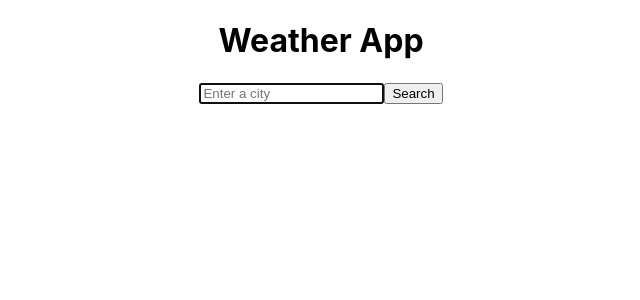
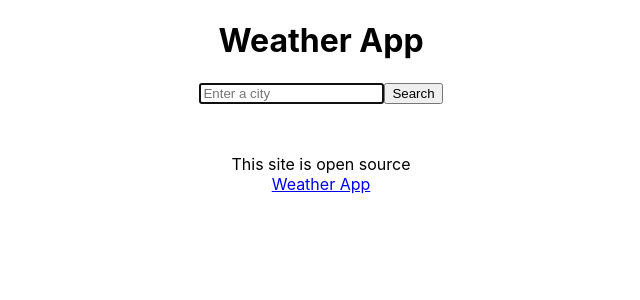
Before and after one commit to larevolucia/react-weather, a React (Create React App) app: page / in a window 1280 px wide. Shown: the top 300 px of the page, without its empty margins (319-959 px from the left). Built offline with nearby package versions, Linux system fonts and the light colour scheme.

Commit message:
added footer

```diff
--- a/src/App.js
+++ b/src/App.js
@@ -1,12 +1,14 @@
 import React from "react";
 import "./App.css";
 import Search from "./Search";
+import Footer from "./Footer";
 
 function App() {
   return (
     <div className="App">
       <h1>Weather App</h1>
       <Search />
+      <Footer />
     </div>
   );
 }
--- /dev/null
+++ b/src/Footer.css
@@ -0,0 +1,3 @@
+footer {
+  margin-top: 50px;
+}
--- /dev/null
+++ b/src/Footer.js
@@ -0,0 +1,13 @@
+import React from "react";
+import "./Footer.css";
+
+export default function Footer() {
+  return (
+    <footer className="FooterS">
+      This site is open source
+      <div>
+        <a href="https://github.com/larevolucia/react-weather">Weather App</a>
+      </div>
+    </footer>
+  );
+}
```
